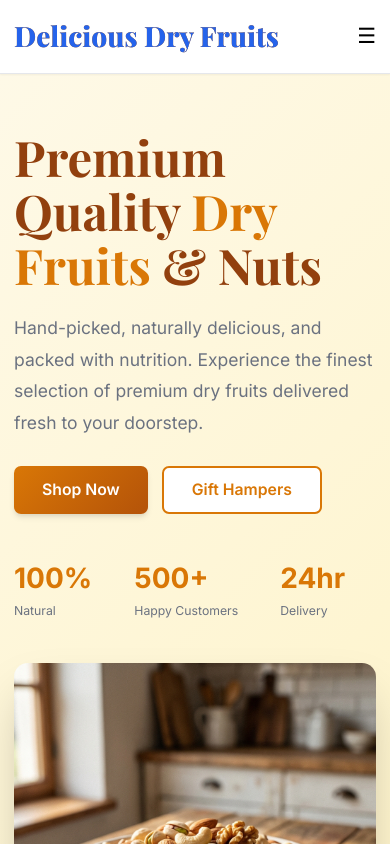
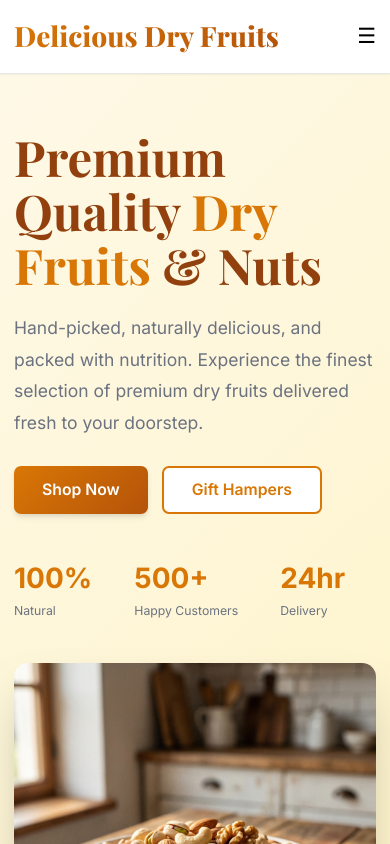
Before and after one commit to tayseerfarooq/DeliciousDryFruits, a Next.js app: page / in a window 390 px wide. Shown: the top 844 px of the page. Built offline with nearby package versions, Linux system fonts and the light colour scheme; no server answers.

Commit message:
feat: Add Header component with navigation, user authentication, cart count display, and responsive mobile menu.

```diff
--- a/src/components/Header.tsx
+++ b/src/components/Header.tsx
@@ -65,7 +65,7 @@ export default function Header() {
                             fontWeight: '800',
                             background: 'linear-gradient(135deg, var(--color-primary) 0%, var(--color-primary-dark) 100%)',
                             WebkitBackgroundClip: 'text',
-                            WebkitTextFillColor: '#2563eb',
+                            WebkitTextFillColor: 'transparent',
                             backgroundClip: 'text'
                         }}>
                             Delicious Dry Fruits
```
